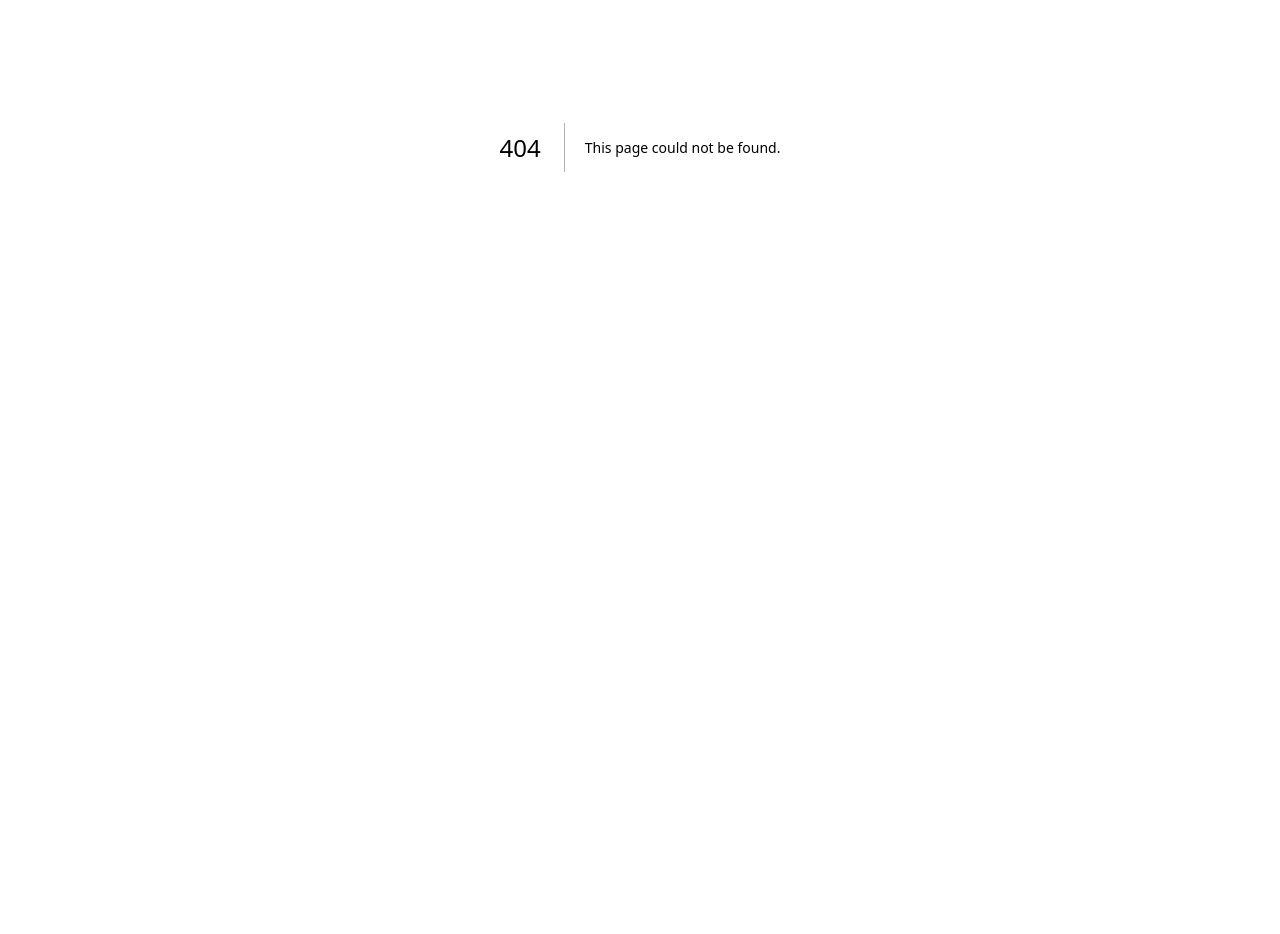
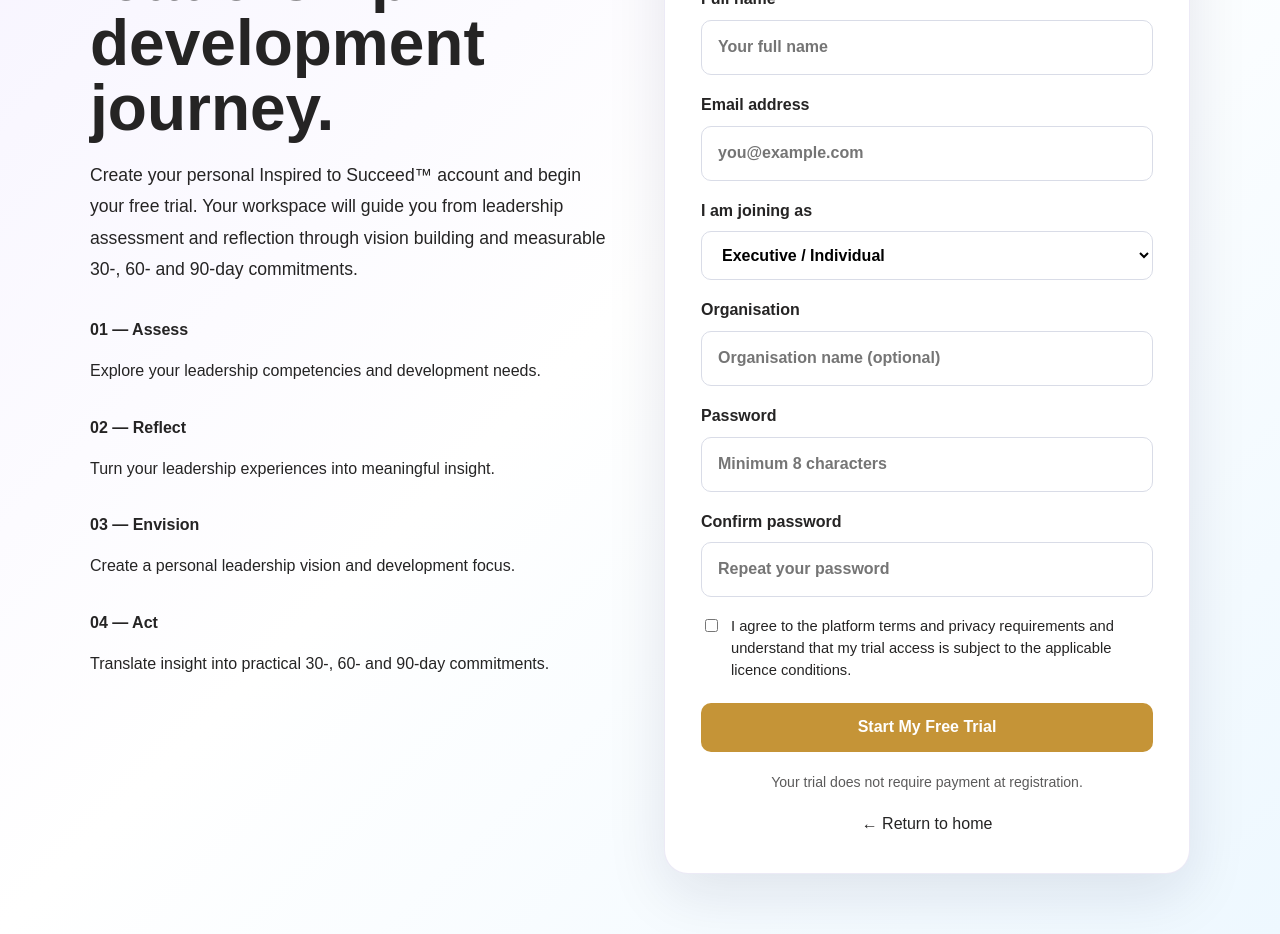
Before and after one commit to g-car/inspired-to-succeed-saas, a Next.js app: page /register in a window 1280 px wide. Before the commit this address had no page. Shown: the part 320-1254 px from the top of the page. Before the commit the page ends 868 px from the top, so only its background shows below. Built offline with nearby package versions, Linux system fonts and the light colour scheme.

Commit message:
Add free trial registration page
This component handles user registration, including form validation and submission. It provides feedback messages and styles for the registration form.

```diff
--- /dev/null
+++ b/app/register/page.js
@@ -0,0 +1,337 @@
+"use client";
+
+import { useState } from "react";
+import Link from "next/link";
+
+export default function RegisterPage() {
+  const [form, setForm] = useState({
+    fullName: "",
+    email: "",
+    password: "",
+    confirmPassword: "",
+    accountType: "executive",
+    organisation: "",
+  });
+
+  const [message, setMessage] = useState("");
+  const [busy, setBusy] = useState(false);
+
+  function updateField(event) {
+    const { name, value } = event.target;
+
+    setForm((current) => ({
+      ...current,
+      [name]: value,
+    }));
+  }
+
+  async function handleSubmit(event) {
+    event.preventDefault();
+    setMessage("");
+
+    if (!form.fullName.trim()) {
+      setMessage("Please enter your full name.");
+      return;
+    }
+
+    if (!form.email.trim()) {
+      setMessage("Please enter your email address.");
+      return;
+    }
+
+    if (form.password.length < 8) {
+      setMessage("Your password must contain at least 8 characters.");
+      return;
+    }
+
+    if (form.password !== form.confirmPassword) {
+      setMessage("The passwords do not match.");
+      return;
+    }
+
+    setBusy(true);
+
+    /*
+      Registration will be connected to Supabase Auth
+      in the next implementation step.
+    */
+
+    setTimeout(() => {
+      setBusy(false);
+      setMessage(
+        "Registration form is ready. Account activation will be connected next."
+      );
+    }, 500);
+  }
+
+  return (
+    <main
+      style={{
+        minHeight: "100vh",
+        background:
+          "linear-gradient(135deg, #f6f3ff 0%, #ffffff 48%, #eef8ff 100%)",
+        padding: "60px 20px",
+      }}
+    >
+      <div
+        style={{
+          maxWidth: "1100px",
+          margin: "0 auto",
+          display: "grid",
+          gridTemplateColumns: "repeat(auto-fit, minmax(320px, 1fr))",
+          gap: "48px",
+          alignItems: "start",
+        }}
+      >
+        <section style={{ paddingTop: "30px" }}>
+          <span className="eyebrow">Inspired to Succeed™</span>
+
+          <h1
+            style={{
+              fontSize: "clamp(2.4rem, 5vw, 4.5rem)",
+              lineHeight: "1.02",
+              margin: "18px 0",
+            }}
+          >
+            Begin your leadership development journey.
+          </h1>
+
+          <p
+            style={{
+              fontSize: "1.1rem",
+              lineHeight: "1.8",
+              maxWidth: "600px",
+            }}
+          >
+            Create your personal Inspired to Succeed™ account and begin your
+            free trial. Your workspace will guide you from leadership
+            assessment and reflection through vision building and measurable
+            30-, 60- and 90-day commitments.
+          </p>
+
+          <div
+            style={{
+              marginTop: "32px",
+              display: "grid",
+              gap: "16px",
+            }}
+          >
+            <div>
+              <strong>01 — Assess</strong>
+              <p>Explore your leadership competencies and development needs.</p>
+            </div>
+
+            <div>
+              <strong>02 — Reflect</strong>
+              <p>
+                Turn your leadership experiences into meaningful insight.
+              </p>
+            </div>
+
+            <div>
+              <strong>03 — Envision</strong>
+              <p>Create a personal leadership vision and development focus.</p>
+            </div>
+
+            <div>
+              <strong>04 — Act</strong>
+              <p>
+                Translate insight into practical 30-, 60- and 90-day
+                commitments.
+              </p>
+            </div>
+          </div>
+        </section>
+
+        <section
+          style={{
+            background: "#ffffff",
+            borderRadius: "24px",
+            padding: "36px",
+            boxShadow: "0 20px 60px rgba(20, 20, 60, 0.10)",
+            border: "1px solid rgba(100, 80, 180, 0.12)",
+          }}
+        >
+          <span className="eyebrow">Free trial</span>
+
+          <h2 style={{ marginTop: "12px", marginBottom: "8px" }}>
+            Create your account
+          </h2>
+
+          <p style={{ marginBottom: "28px" }}>
+            Already registered?{" "}
+            <Link href="/login">
+              <strong>Login here</strong>
+            </Link>
+          </p>
+
+          <form onSubmit={handleSubmit}>
+            <label style={labelStyle}>
+              Full name
+              <input
+                style={inputStyle}
+                type="text"
+                name="fullName"
+                value={form.fullName}
+                onChange={updateField}
+                placeholder="Your full name"
+                autoComplete="name"
+                required
+              />
+            </label>
+
+            <label style={labelStyle}>
+              Email address
+              <input
+                style={inputStyle}
+                type="email"
+                name="email"
+                value={form.email}
+                onChange={updateField}
+                placeholder="you@example.com"
+                autoComplete="email"
+                required
+              />
+            </label>
+
+            <label style={labelStyle}>
+              I am joining as
+              <select
+                style={inputStyle}
+                name="accountType"
+                value={form.accountType}
+                onChange={updateField}
+              >
+                <option value="executive">Executive / Individual</option>
+                <option value="coach">Coach</option>
+                <option value="organisation">
+                  Organisation representative
+                </option>
+              </select>
+            </label>
+
+            <label style={labelStyle}>
+              Organisation
+              <input
+                style={inputStyle}
+                type="text"
+                name="organisation"
+                value={form.organisation}
+                onChange={updateField}
+                placeholder="Organisation name (optional)"
+              />
+            </label>
+
+            <label style={labelStyle}>
+              Password
+              <input
+                style={inputStyle}
+                type="password"
+                name="password"
+                value={form.password}
+                onChange={updateField}
+                placeholder="Minimum 8 characters"
+                autoComplete="new-password"
+                required
+              />
+            </label>
+
+            <label style={labelStyle}>
+              Confirm password
+              <input
+                style={inputStyle}
+                type="password"
+                name="confirmPassword"
+                value={form.confirmPassword}
+                onChange={updateField}
+                placeholder="Repeat your password"
+                autoComplete="new-password"
+                required
+              />
+            </label>
+
+            <label
+              style={{
+                display: "flex",
+                gap: "10px",
+                alignItems: "flex-start",
+                marginBottom: "22px",
+                fontSize: "0.92rem",
+                lineHeight: "1.5",
+              }}
+            >
+              <input type="checkbox" required style={{ marginTop: "4px" }} />
+
+              <span>
+                I agree to the platform terms and privacy requirements and
+                understand that my trial access is subject to the applicable
+                licence conditions.
+              </span>
+            </label>
+
+            {message && (
+              <div
+                style={{
+                  padding: "14px",
+                  borderRadius: "10px",
+                  background: "#f4f1ff",
+                  marginBottom: "18px",
+                  lineHeight: "1.5",
+                }}
+              >
+                {message}
+              </div>
+            )}
+
+            <button
+              type="submit"
+              disabled={busy}
+              className="button primary"
+              style={{
+                width: "100%",
+                border: "none",
+                cursor: busy ? "wait" : "pointer",
+                justifyContent: "center",
+              }}
+            >
+              {busy ? "Creating account..." : "Start My Free Trial"}
+            </button>
+          </form>
+
+          <p
+            style={{
+              marginTop: "20px",
+              textAlign: "center",
+              fontSize: "0.88rem",
+              opacity: "0.75",
+            }}
+          >
+            Your trial does not require payment at registration.
+          </p>
+
+          <div style={{ textAlign: "center", marginTop: "18px" }}>
+            <Link href="/">← Return to home</Link>
+          </div>
+        </section>
+      </div>
+    </main>
+  );
+}
+
+const labelStyle = {
+  display: "grid",
+  gap: "8px",
+  marginBottom: "18px",
+  fontWeight: "600",
+};
+
+const inputStyle = {
+  width: "100%",
+  padding: "14px 16px",
+  borderRadius: "10px",
+  border: "1px solid #d9dce7",
+  background: "#ffffff",
+  fontSize: "1rem",
+  fontFamily: "inherit",
+  boxSizing: "border-box",
+};
```
